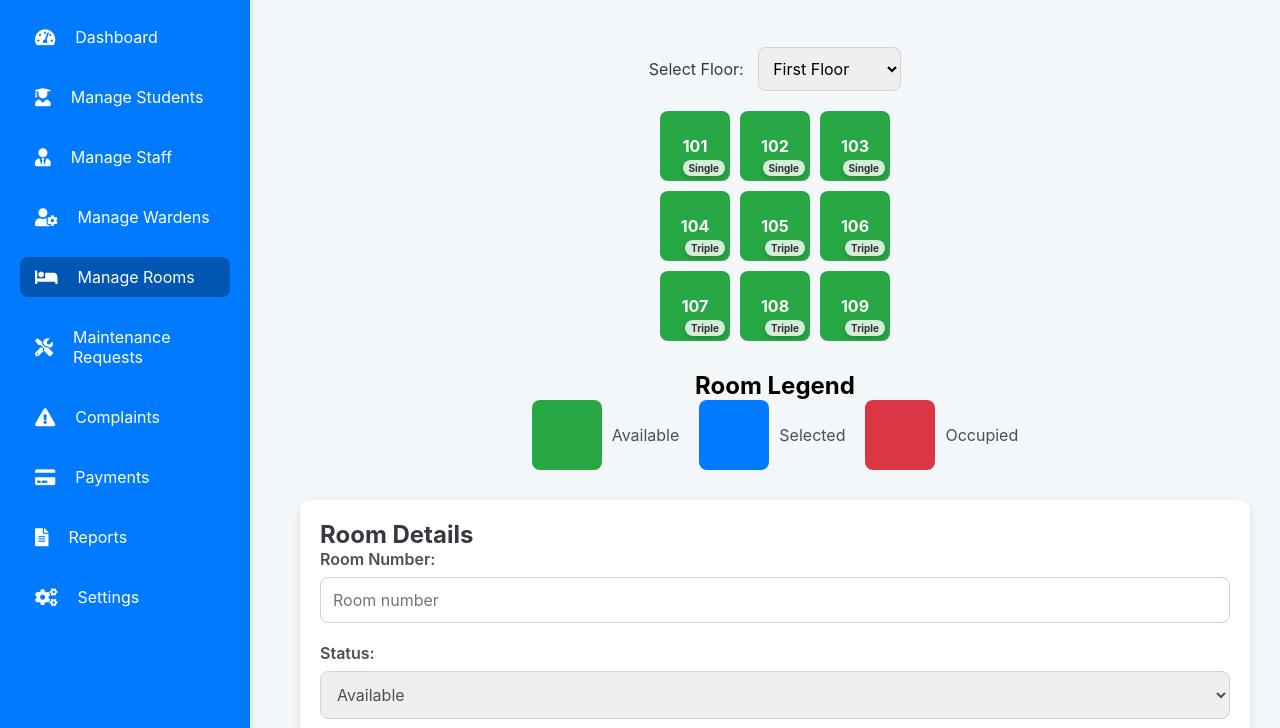
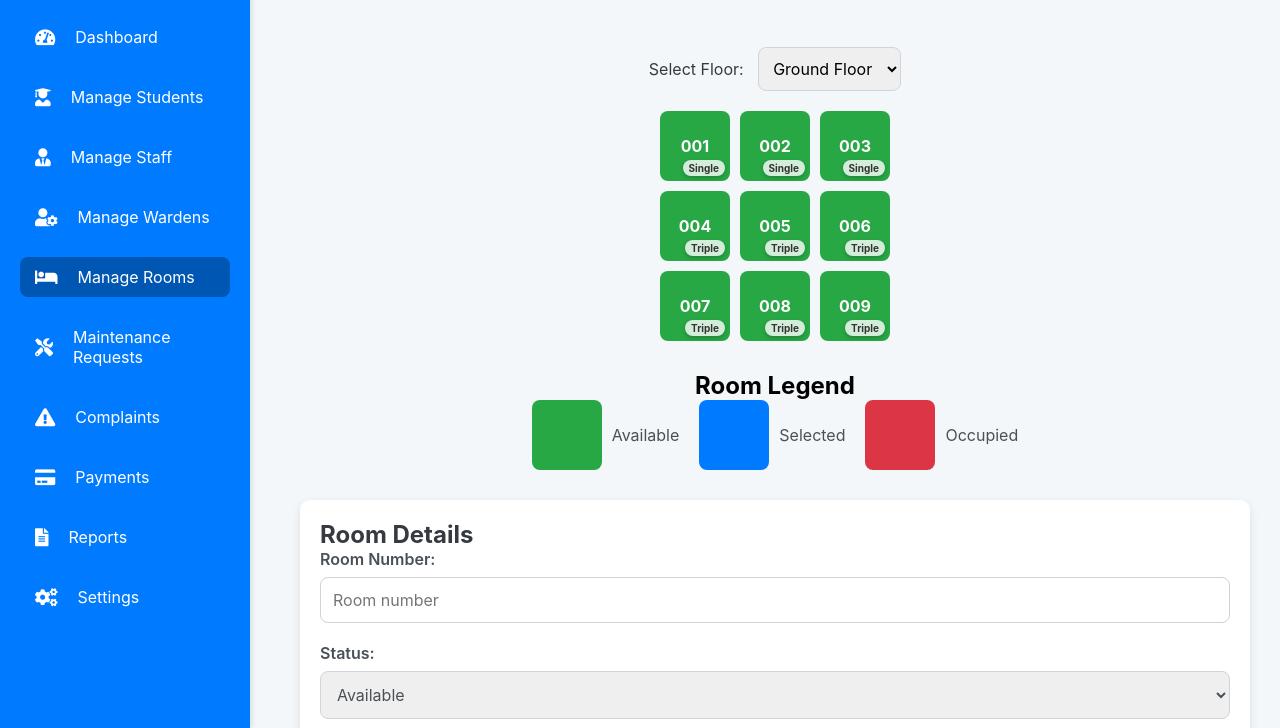
Before and after one commit to pixi-pov/Hostel-Dashboard, a plain HTML site: page Comp/Admin Dashboard/manageroom.html in a window 1280 px wide. Shown: the part 72-800 px from the top of the page. Drawn offline with Linux system fonts and the light colour scheme.

Commit message:
Manage Room Updated

```diff
--- a/Comp/Admin Dashboard/hostel.js
+++ b/Comp/Admin Dashboard/hostel.js
@@ -7,14 +7,15 @@ document.addEventListener('DOMContentLoaded', () => {
     const floorSelect = document.getElementById('floorSelect');
 
     const floorRooms = {
-        1: ['101', '102', '103', '104', '105', '106', '107', '108', '109'],
-        2: ['201', '202', '203', '204', '205', '206', '207', '208', '209'],
-        3: ['301', '302', '303', '304', '305', '306', '307', '308', '309'],
-        4: ['401', '402', '403', '404', '405', '406', '407', '408', '409'],
-        5: ['501', '502', '503', '504', '505', '506', '507', '508', '509']
+        1: ['001', '002', '003', '004', '005', '006', '007', '008', '009'],
+        2: ['101', '102', '103', '104', '105', '106', '107', '108', '109'],
+        3: ['201', '202', '203', '204', '205', '206', '207', '208', '209'],
+        4: ['301', '302', '303', '304', '305', '306', '307', '308', '309'],
+        5: ['401', '402', '403', '404', '405', '406', '407', '408', '409'],
+        6: ['501', '502', '503', '504', '505', '506', '507', '508', '509']
     };
 
-    const singleRooms = ['101', '102', '103', '201', '202', '203', '301', '302', '303', '401', '402', '403', '501', '502', '503'];
+    const singleRooms = ['001', '002', '003', '101', '102', '103', '201', '202', '203', '301', '302', '303', '401', '402', '403', '501', '502', '503'];
 
     const getRoomType = (room) => {
         return singleRooms.includes(room) ? 'Single' : 'Triple';
--- a/Comp/Admin Dashboard/manageroom.html
+++ b/Comp/Admin Dashboard/manageroom.html
@@ -39,11 +39,12 @@
         <div class="floor-selection">
             <label for="floorSelect">Select Floor:</label>
             <select id="floorSelect">
-                <option value="1">First Floor</option>
-                <option value="2">Second Floor</option>
-                <option value="3">Third Floor</option>
-                <option value="4">Fourth Floor</option>
-                <option value="5">Fifth Floor</option>
+                <option value="1">Ground Floor</option>
+                <option value="2">First Floor</option>
+                <option value="3">Second Floor</option>
+                <option value="4">Third Floor</option>
+                <option value="5">Fourth Floor</option>
+                <option value="6">Fifth Floor</option>
             </select>
         </div>
 
```
